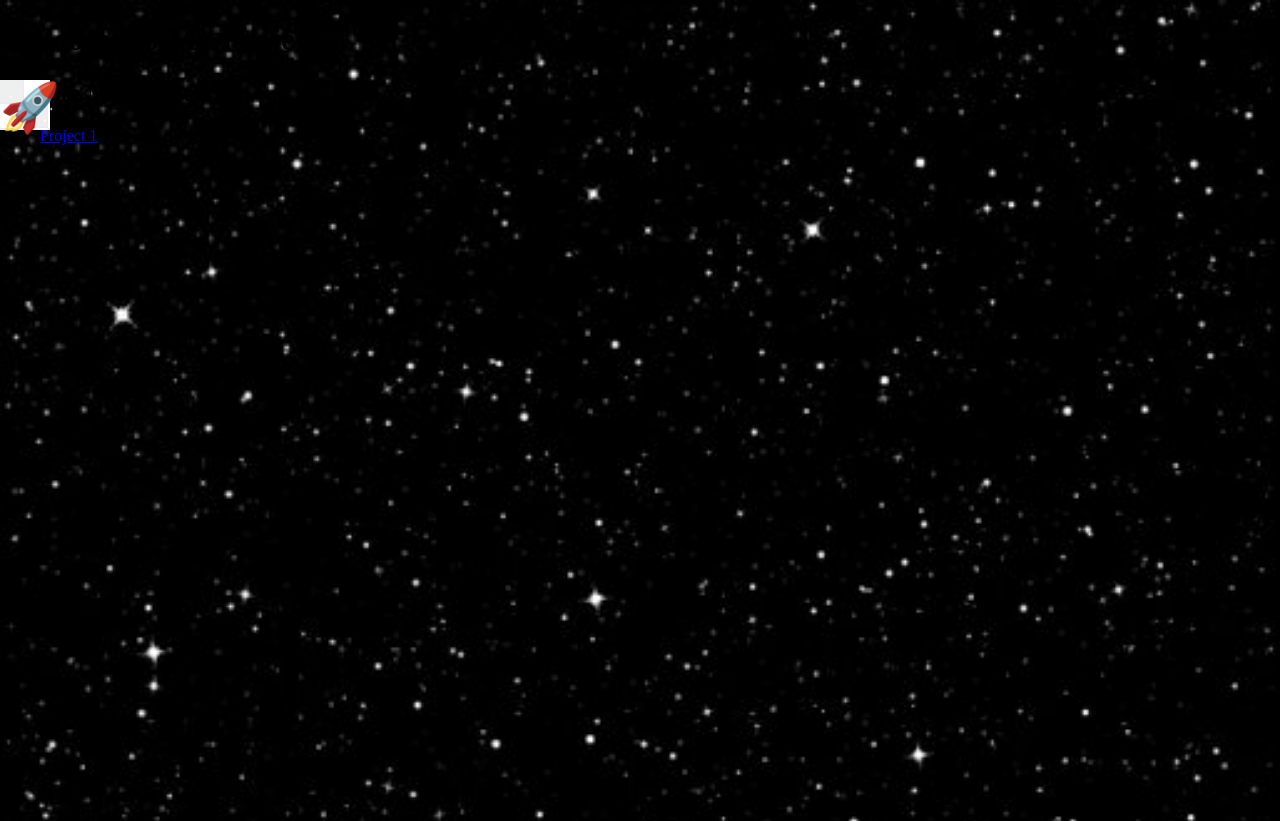
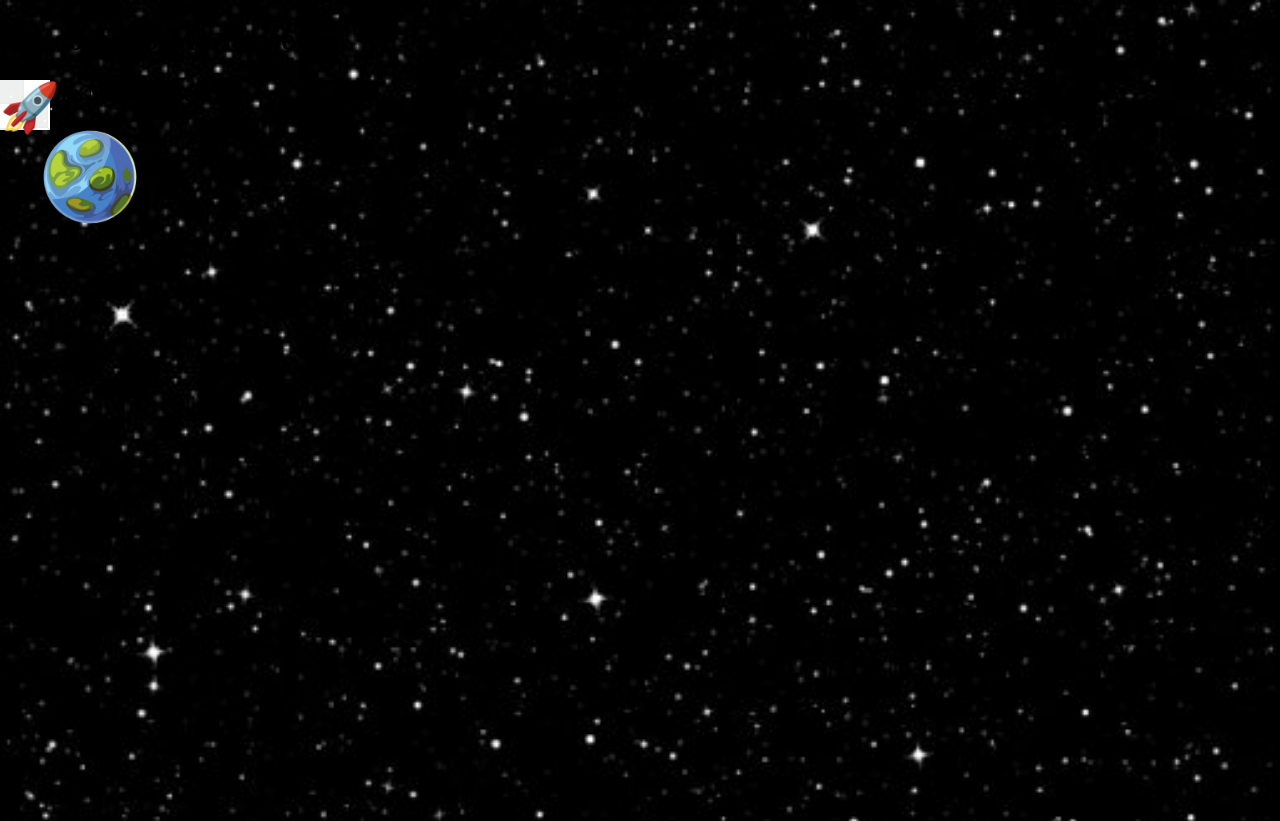
Before and after one commit to 0-gen/fengeugen.github.io, a plain HTML site: page index.html in a window 1280 px wide. Drawn offline with Linux system fonts and the light colour scheme.

Commit message:
Update index.html

```diff
--- a/index.html
+++ b/index.html
@@ -11,7 +11,11 @@
   <div id="rocketship" style="font-size: 48px;">🚀</div>
   <h2>Explore My Projects:</h2>
   <ul>
-      <li><a href="https://github.com/0-gen/Projects/tree/main/Hardware Sensor IOS Application" target="_blank" img="/Assets/images/planet1">Project 1</a></li>
+      <li>
+        <a href="https://github.com/0-gen/Projects/tree/main/Hardware Sensor IOS Application" target="_blank">
+          <img src="Assets/images/planet1.png" alt="Planet 1" style="width: 100px; height: auto;">
+        </a>
+      </li>
   </ul>
   <script src="script.js"></script>
 </body>
```
